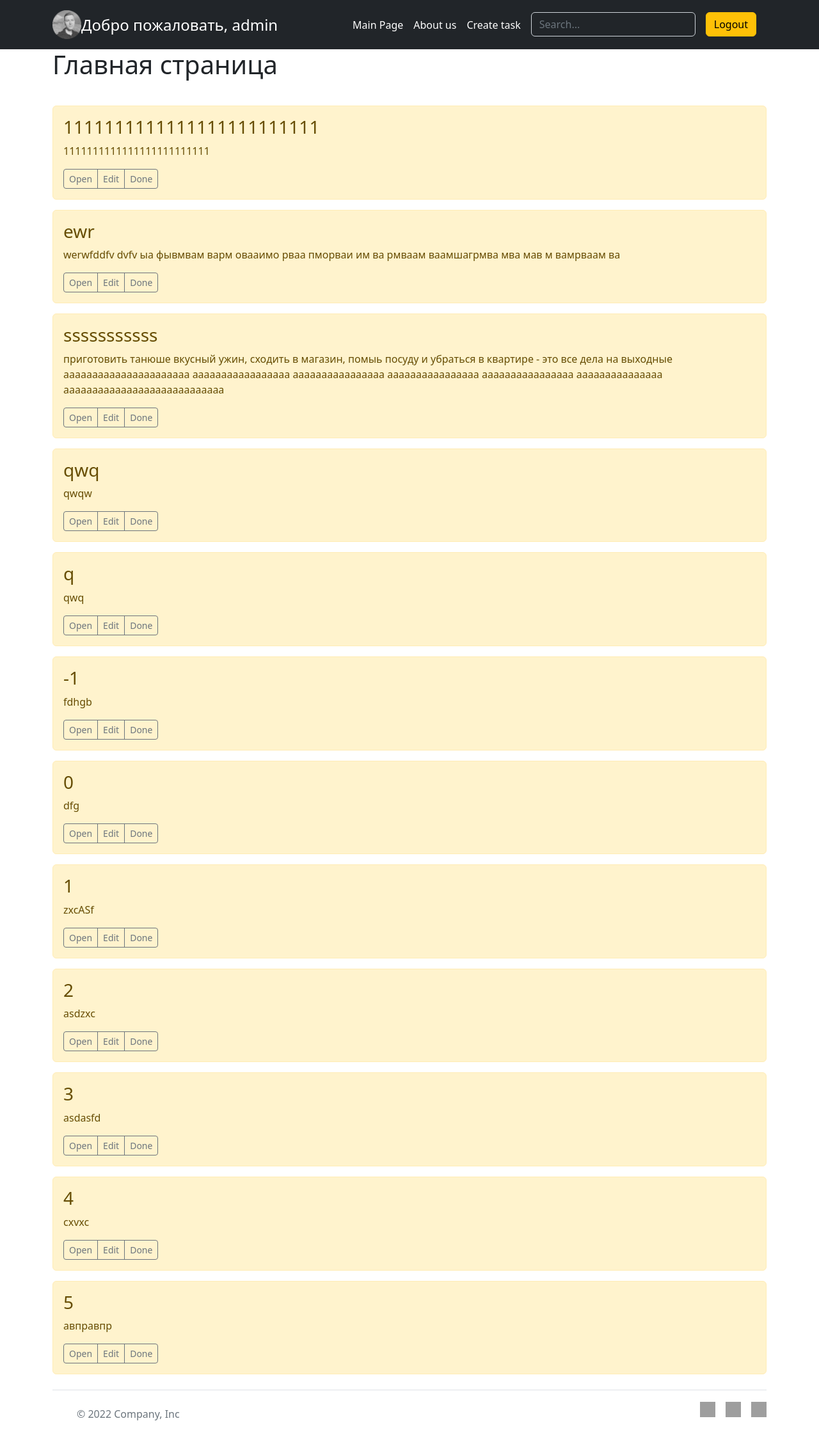
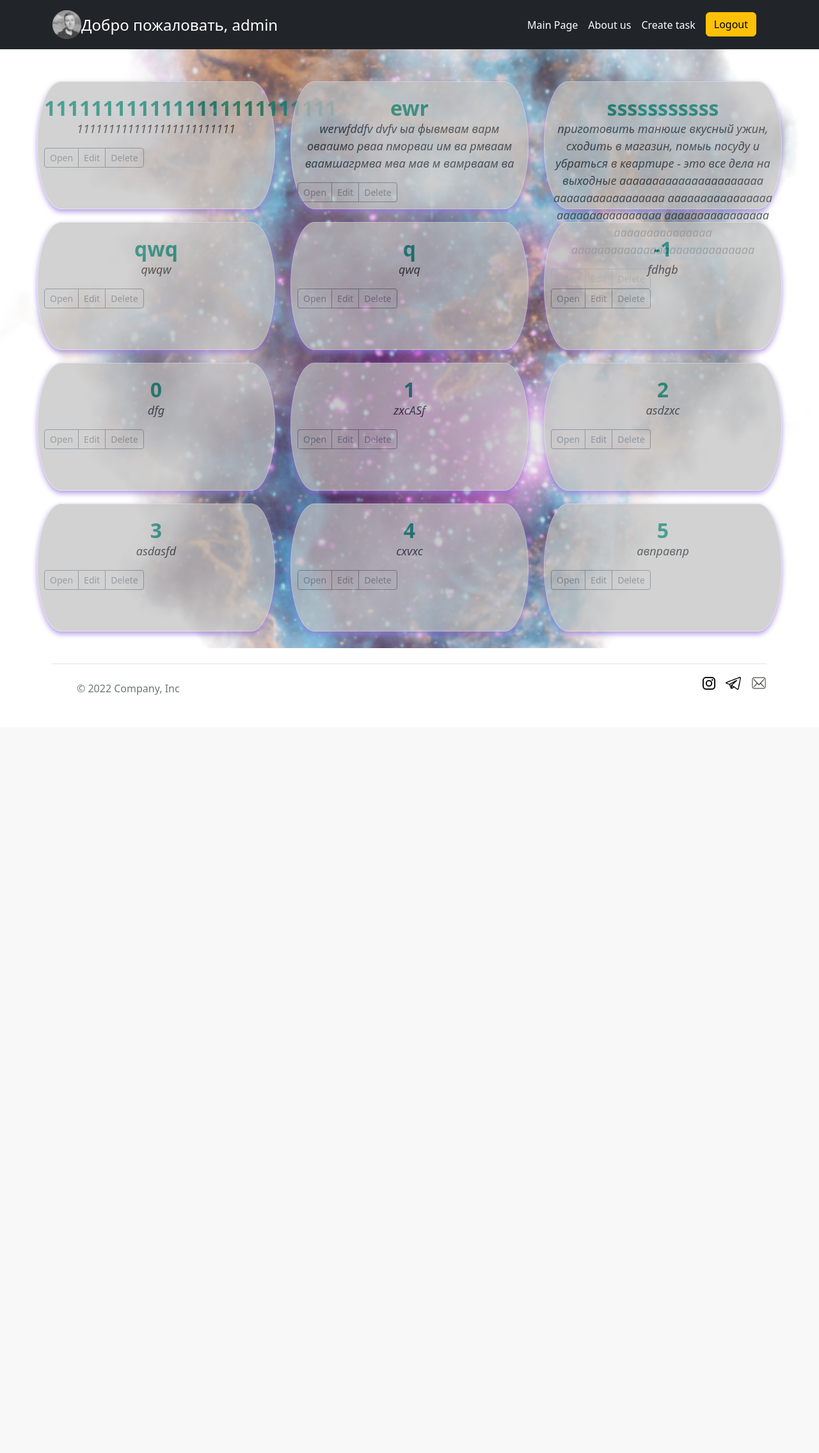
Before and after one commit to demius6/django-portfolio-work, a Django app: page / in a window 1280 px wide. Shown: the whole page at 64% size. After the commit the page ends 1086 px from the top, so only its background shows below. Run offline with Django 4.2, Linux system fonts and the light colour scheme; a user stored in the database is signed in; data comes from the database, SQL or seed files in the repository; both versions use the stored data as it was after the commit; grey boxes are pictures that could not be loaded.

Commit message:
+ some styles

```diff
--- a/notes_page/models.py
+++ b/notes_page/models.py
@@ -3,8 +3,8 @@ from django.db import models
 
 class Task(models.Model):
     objects = None
-    title = models.CharField('Название', max_length=50)
-    task = models.TextField('Описание')
+    title = models.CharField('Название', max_length=25)
+    task = models.TextField('Описание',max_length=100)
 
     def __str__(self):
         return self.title
--- /dev/null
+++ b/notes_page/static/styles/style.css
@@ -0,0 +1,65 @@
+
+.tasks-wrap{
+
+    background: url('background.png');
+    background-size: cover;
+    background-repeat: no-repeat;
+    background-position: center;
+    height: auto;
+}
+
+.tasks-container{
+    max-width: 1200px;
+    margin: 0 auto;
+    display: flex;
+
+}
+.tasks{
+    margin: 50px 6px 6px 6px;
+    width:100%;
+    justify-content:left;
+    flex-wrap:wrap;
+}
+
+.tasks-col{
+
+    margin-bottom: 20px;
+}
+
+.task-card{
+
+    height: 200px;
+    background: Silver;
+    box-shadow: 0 4px 8px 0 MediumPurple;
+    opacity: 0.7;
+    border: solid 1px Gainsboro;
+    border-radius: 10% / 50%;
+    transition: border-radius 0.2s ease-in;
+    padding: 10px;
+
+}
+.task-card:hover {
+    border-radius: 16px;
+    background: DarkGrey;
+    opacity: 0.9;
+}
+
+
+.card-header{
+
+  text-align: center;
+  margin-top: 12px;
+
+  font-weight: 600;
+  font-size: 32px;
+  color: #007765;
+  white-space: normal;
+
+}
+
+.card-text{
+  white-space: normal;
+  text-align: center;
+  font-style: italic;
+  font-size: 18px;
+}
--- a/notes_page/templates/mainpage/base.html
+++ b/notes_page/templates/mainpage/base.html
@@ -1,5 +1,8 @@
 <!doctype html>
 <html lang="en">
+
+
+
 <head>
     {% load static %}
     <meta charset="UTF-8">
@@ -8,11 +11,16 @@
     <meta http-equiv="X-UA-Compatible" content="ie=edge">
     <title>{% block title %} {% endblock %}</title>
     <link rel="stylesheet" href="https://cdn.jsdelivr.net/npm/bootstrap@5.2.2/dist/css/bootstrap.min.css">
+    <link rel="stylesheet" href="{% static 'styles/style.css' %}">
+    <script src="https://cdn.jsdelivr.net/npm/bootstrap@4.1.3/dist/js/bootstrap.min.js" integrity="sha384-ChfqqxuZUCnJSK3+MXmPNIyE6ZbWh2IMqE241rYiqJxyMiZ6OW/JmZQ5stwEULTy" crossorigin="anonymous"></script>
+    <script src="https://code.jquery.com/jquery-3.3.1.slim.min.js" integrity="sha384-q8i/X+965DzO0rT7abK41JStQIAqVgRVzpbzo5smXKp4YfRvH+8abtTE1Pi6jizo" crossorigin="anonymous"></script>
+    <script src="https://cdn.jsdelivr.net/npm/popper.js@1.14.3/dist/umd/popper.min.js" integrity="sha384-ZMP7rVo3mIykV+2+9J3UJ46jBk0WLaUAdn689aCwoqbBJiSnjAK/l8WvCWPIPm49" crossorigin="anonymous"></script>
+
 </head>
 <body>
     <header class="p-3 text-bg-dark">
         <div class="container">
-          <div class="d-flex flex-wrap align-items-center justify-content-center justify-content-lg-start">
+          <div class=" d-flex flex-wrap align-items-center justify-content-center">
             <a href="{% url 'home' %}" class="d-flex align-items-center mb-2 mb-lg-0 text-white text-decoration-none">
                 <img src="{% static 'img\logo1.png' %}"
                      alt="My image"
@@ -32,9 +40,6 @@
                     <a class="me-3 py-2 text-white text-decoration-none" href="{% url 'home' %}">Main Page</a>
                     <a class="me-3 py-2 text-white text-decoration-none" href="{% url 'about' %}">About us</a>
                     <a class="me-3 py-2 text-white text-decoration-none" href="{% url 'create' %}">Create task</a>
-                    <form class="col-12 col-lg-auto mb-3 mb-lg-0 me-lg-3" role="search">
-                        <input type="search" class="form-control form-control-dark text-bg-dark" placeholder="Search..." aria-label="Search">
-                    </form>
                     <div>
                         <a class="me-3 py-2 text-white text-decoration-none" href="{% url 'logout' %}">
                             <button type="button" class="btn btn-warning">Logout</button>
@@ -45,10 +50,6 @@
 
                     <a class="me-3 py-2 text-white text-decoration-none" href="{% url 'home' %}">Main Page</a>
                     <a class="me-3 py-2 text-white text-decoration-none" href="{% url 'about' %}">About us</a>
-
-                    <form class="col-12 col-lg-auto mb-3 mb-lg-0 me-lg-3" role="search">
-                        <input type="search" class="form-control form-control-dark text-bg-dark" placeholder="Search..." aria-label="Search">
-                    </form>
                     <div>
                         <a class="me-3 py-2 text-white text-decoration-none" href="{% url 'register' %}">
                             <button type="button" class="btn btn-warning">Sign-up</button>
@@ -63,11 +64,13 @@
           </div>
         </div>
   </header>
-
-    <div class="container">
-        {% block content %} {% endblock %}
+    <div class="tasks-wrap">
+        <div class="tasks-container">
+            <div class="tasks row row-cols-1 row-cols-md-2 row-cols-xl-3">
+                {% block content %} {% endblock %}
+            </div>
+        </div>
     </div>
-
     <div class="col-md-9">
         {% if messages %}
 
@@ -98,9 +101,9 @@
         </div>
 
         <ul class="list-unstyled d-flex">
-            <li class="ms-3"><a class="link-dark" href="https://www.instagram.com" target='_blank'><img src="https://cdns.iconmonstr.com/wp-content/releases/preview/2016/240/iconmonstr-instagram-11.png"  alt="Instagram 11" width="24" height="24"></a></li>
-            <li class="ms-3"><a class="link-dark" href="https://www.instagram.com" target='_blank'><img src="https://cdns.iconmonstr.com/wp-content/releases/preview/2016/240/iconmonstr-instagram-11.png"  alt="Instagram 11" width="24" height="24"></a></li>
-            <li class="ms-3"><a class="link-dark" href="https://www.instagram.com" target='_blank'><img src="https://cdns.iconmonstr.com/wp-content/releases/preview/2016/240/iconmonstr-instagram-11.png"  alt="Instagram 11" width="24" height="24"></a></li>
+            <li class="ms-3"><a class="link-dark" href="https://www.instagram.com" target='_blank'><img src="{% static 'img\logo_inst.png' %}" alt="inst logo" width="20" height="20"></a></li>
+            <li class="ms-3"><a class="link-dark" href="https://t.me/demius6" target='_blank'><img src="{% static 'img\logo_tg.png' %}"  alt="tg logo" width="24" height="24"></a></li>
+            <li class="ms-3"><a class="link-dark" href="mailto:yakimovich.99@mail.ru" target='_blank'><img src="{% static 'img\logo_mail.png' %}"  alt="mail logo" width="24" height="27"></a></li>
         </ul>
       </footer>
     </div>
--- a/notes_page/templates/mainpage/index.html
+++ b/notes_page/templates/mainpage/index.html
@@ -5,18 +5,19 @@
 {% endblock%}
 
 {% block content %}
-    <h1>Главная страница</h1>
-<img src="" alt="">
     {% if request.user.is_authenticated %}
         {% if tasks%}
+
             {% for el in tasks %}
-                <div class="alert alert-warning mt-2">
-                    <h3>{{ el.title }}</h3>
-                    <p>{{ el.task }}</p>
-                    <div class="btn-group">
-                        <a href="{% url 'task_page' el.id %}" class="btn btn-sm btn-outline-secondary">Open</a>
-                        <a href="{% url 'update_task' el.id %}" class="btn btn-sm btn-outline-secondary">Edit</a>
-                        <button type="button" class="btn btn-sm btn-outline-secondary">Done</button>
+                <div class="tasks-col cols-xl-3">
+                    <div class="task-card">
+                            <h3 class="card-header">{{ el.title }}</h3>
+                            <p class="card-text">{{ el.task }}</p>
+                        <div class="btn-group">
+                            <a href="{% url 'task_page' el.id %}" class="btn btn-sm btn-outline-secondary">Open</a>
+                            <a href="{% url 'update_task' el.id %}" class="btn btn-sm btn-outline-secondary">Edit</a>
+                            <button type="button" class="btn btn-sm btn-outline-secondary">Delete</button>
+                        </div>
                     </div>
                 </div>
 
--- a/notes_page/views.py
+++ b/notes_page/views.py
@@ -51,6 +51,9 @@ class UpdateTask(UpdateView):
     context = {'title': 'Yakimovich Aliaksandr'}
     form_class = TaskForm
 
+class DeleteTask(DeleteView):
+    pass
+
 
 
 def register(request):
```
Also changed, not shown: db.sqlite3, notes_page/static/img/logo_inst.png (added), notes_page/static/img/logo_mail.png (added), notes_page/static/img/logo_tg.png (added), notes_page/static/styles/background.png (added).
